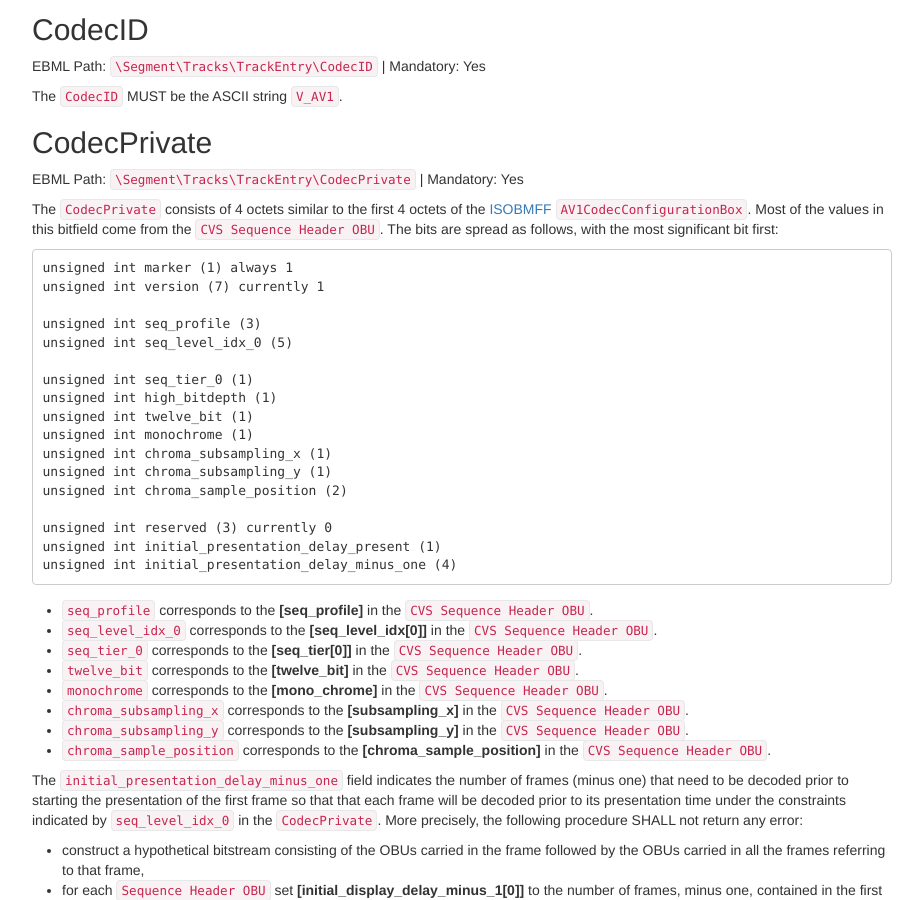
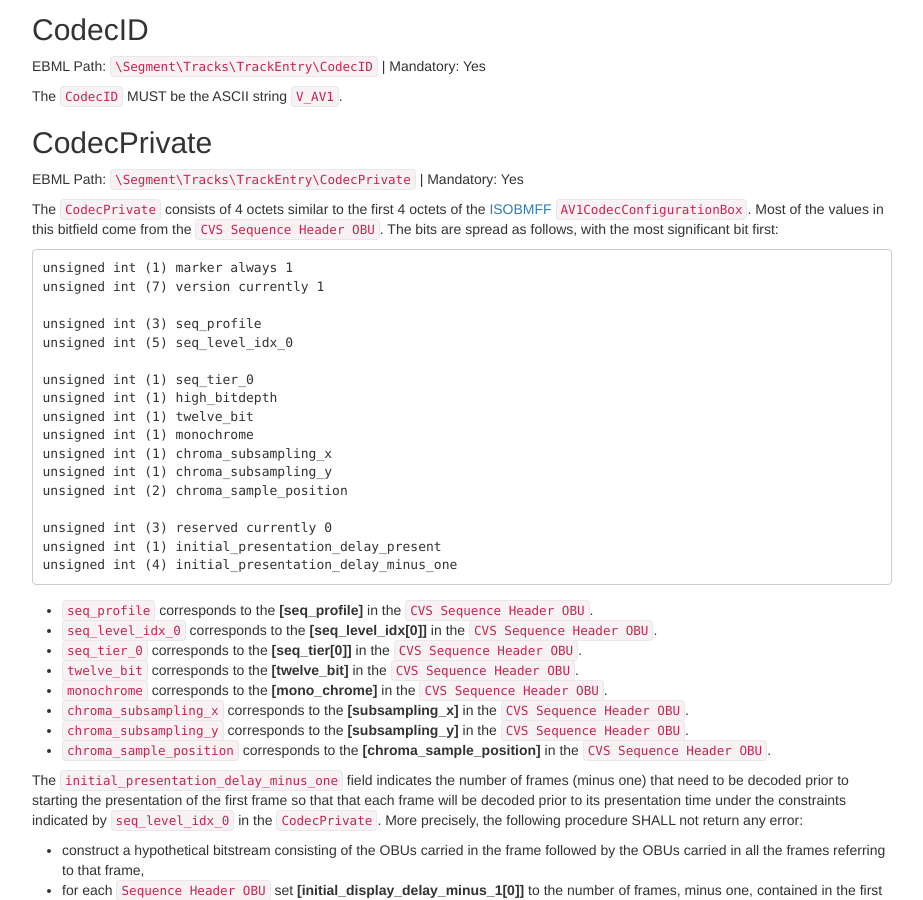
Before and after one commit to ietf-wg-cellar/matroska-specification, a Jekyll site: the page built from codec/av1.md, in a window 1280 px wide and 900 px high, scrolled down 1079 px. Shown: the whole window, without its empty margins (273-1196 px from the left). Built offline with Jekyll 4.4.1, drawn with Linux system fonts in a browser that asks for light colours; our own code applies the rules of GitHub Pages for plain Markdown files.

Commit message:
av1: set the CodecPrivate bit length before the name
similar to ISOBMFF formatting

````diff
--- a/codec/av1.md
+++ b/codec/av1.md
@@ -42,23 +42,23 @@ EBML Path: `\Segment\Tracks\TrackEntry\CodecPrivate` | Mandatory: Yes
 The `CodecPrivate` consists of 4 octets similar to the first 4 octets of the [ISOBMFF](#isobmff-av1-mapping) `AV1CodecConfigurationBox`. Most of the values in this bitfield come from the `CVS Sequence Header OBU`. The bits are spread as follows, with the most significant bit first:
 
 ```
-unsigned int marker (1) always 1
-unsigned int version (7) currently 1
+unsigned int (1) marker always 1
+unsigned int (7) version currently 1
 
-unsigned int seq_profile (3)
-unsigned int seq_level_idx_0 (5)
+unsigned int (3) seq_profile
+unsigned int (5) seq_level_idx_0
 
-unsigned int seq_tier_0 (1)
-unsigned int high_bitdepth (1)
-unsigned int twelve_bit (1)
-unsigned int monochrome (1)
-unsigned int chroma_subsampling_x (1)
-unsigned int chroma_subsampling_y (1)
-unsigned int chroma_sample_position (2)
+unsigned int (1) seq_tier_0
+unsigned int (1) high_bitdepth
+unsigned int (1) twelve_bit
+unsigned int (1) monochrome
+unsigned int (1) chroma_subsampling_x
+unsigned int (1) chroma_subsampling_y
+unsigned int (2) chroma_sample_position
 
-unsigned int reserved (3) currently 0
-unsigned int initial_presentation_delay_present (1)
-unsigned int initial_presentation_delay_minus_one (4)
+unsigned int (3) reserved currently 0
+unsigned int (1) initial_presentation_delay_present
+unsigned int (4) initial_presentation_delay_minus_one
 ```
 
 * `seq_profile` corresponds to the __[seq_profile]__ in the `CVS Sequence Header OBU`.
````
